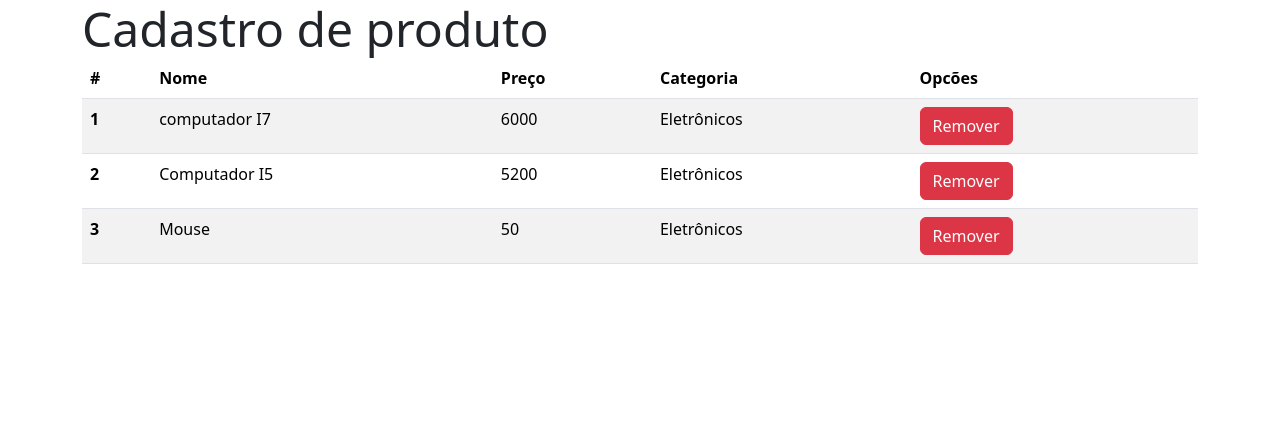
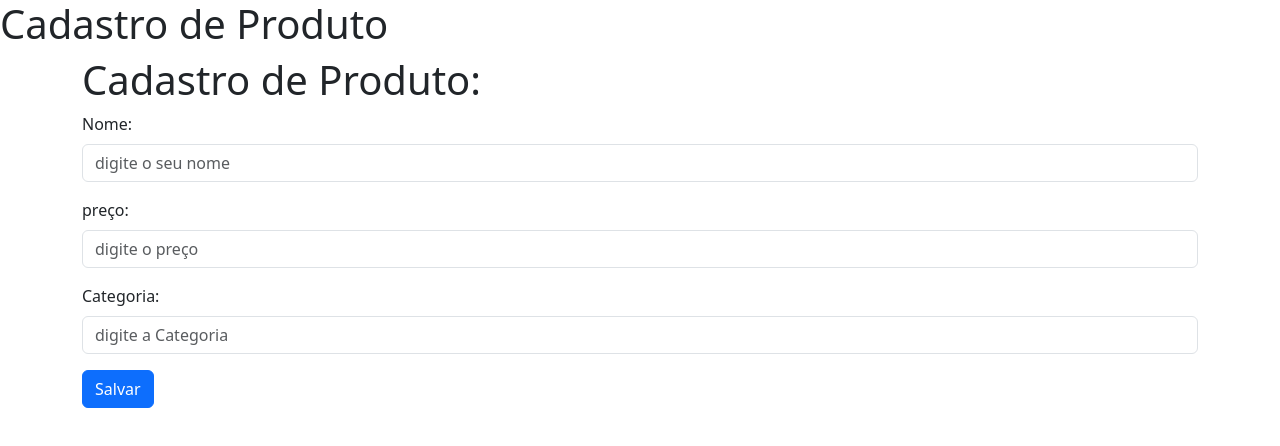
Before and after one commit to carlosjc31/Produto-Fatec, an Angular app: page /product/1 in a window 1280 px wide. Before the commit this address led to /. Shown: the top 446 px of the page. Built offline with nearby package versions, Linux system fonts and the light colour scheme; data requests are answered from the project's data file.

Commit message:
Product-form

```diff
--- a/src/app/app-routing.module.ts
+++ b/src/app/app-routing.module.ts
@@ -1,7 +1,16 @@
+import { ProductsTableComponent } from './products-table/products-table.component';
 import { NgModule } from '@angular/core';
 import { RouterModule, Routes } from '@angular/router';
+import { ProductFormComponent } from './product-form/product-form.component';
 
-const routes: Routes = [];
+
+const routes: Routes = [
+  {path: '', redirectTo: '/products', pathMatch: 'full'},
+  {path: 'products', component: ProductsTableComponent},
+  {path: 'product/:id', component: ProductFormComponent}
+];
+
+
 
 @NgModule({
   imports: [RouterModule.forRoot(routes)],
--- a/src/app/app.component.html
+++ b/src/app/app.component.html
@@ -1 +1,2 @@
-<app-products-table></app-products-table>
+<h1>Cadastro de Produto</h1>
+<router-outlet></router-outlet>
--- a/src/app/app.module.ts
+++ b/src/app/app.module.ts
@@ -6,11 +6,13 @@
 import { NgbModule } from '@ng-bootstrap/ng-bootstrap';
 import { ProductsTableComponent } from './products-table/products-table.component';
 import { HttpClientModule } from '@angular/common/http';
+import { ProductFormComponent } from './product-form/product-form.component';
 
 @NgModule({
   declarations: [
     AppComponent,
-    ProductsTableComponent
+    ProductsTableComponent,
+    ProductFormComponent
   ],
   imports: [
     BrowserModule,
--- /dev/null
+++ b/src/app/product-form/product-form.component.html
@@ -0,0 +1,22 @@
+<div class="container">
+  <h1> Cadastro de Produto:</h1>
+  <form>
+    <div class="mb-3">
+      <label for="name" class="form-label">Nome:</label>
+      <input type="text" class="form-control" id="name" placeholder="digite o seu nome">
+    </div>
+
+    <div class="mb-3">
+      <label for="price" class="form-label">preço:</label>
+      <input type="text" class="form-control" id="price" placeholder="digite o preço">
+    </div>
+
+    <div class="mb-3">
+      <label for="category" class="form-label">Categoria:</label>
+      <input type="text" class="form-control" id="category" placeholder="digite a Categoria">
+    </div>
+
+    <button type="button" class="btn btn-primary">Salvar</button>
+
+  </form>
+</div>
--- a/src/app/products-table/products-table.component.html
+++ b/src/app/products-table/products-table.component.html
@@ -16,7 +16,7 @@
 
       <tr *ngFor="let product of products">
         <th scope="row">{{product.id}}</th>
-        <td>{{product.name}}</td>
+        <td><a [routerLink]="['/product', product.id]"> {{product.name}} ></a></td>
         <td>{{product.price}}</td>
         <td>{{product.category}}</td>
         <td><button class="btn btn-danger" (click)="delete(product)">Remover</button></td>
```
Also changed, not shown: src/app/product-form/product-form.component.ts (added, +10 -0 lines), src/app/product-form/product-form.component.css (added), 1 other file (tests, documents, lock files or other folders).
